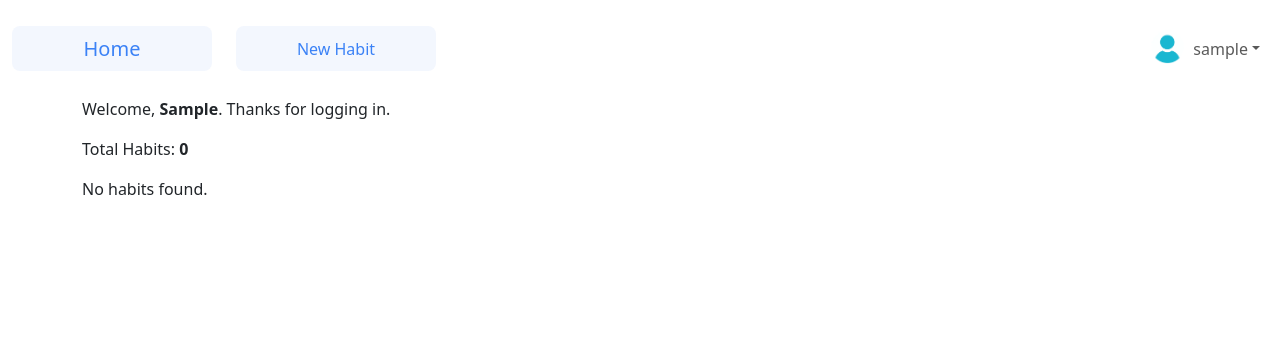
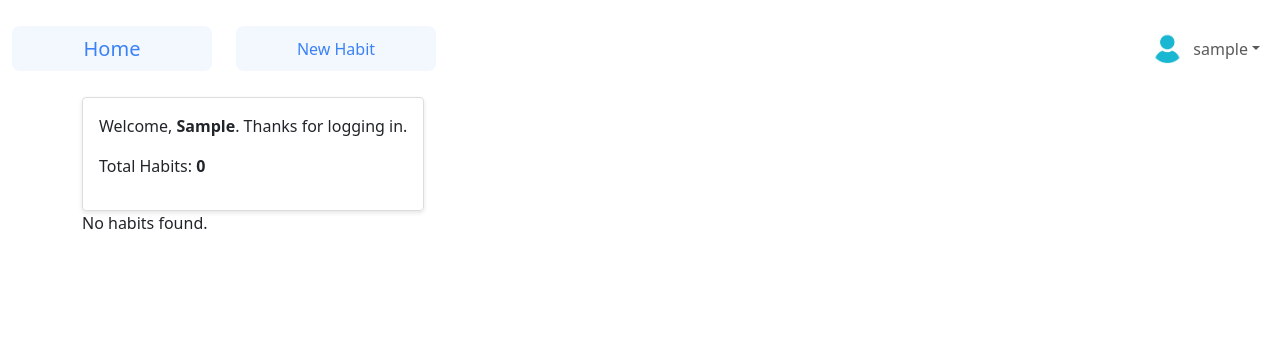
Before and after one commit to Peleda23/Habit-tracker, a Django app: page / in a window 1280 px wide. Shown: the top 357 px of the page. Run offline with Django 5.2, Linux system fonts and the light colour scheme; the visitor is signed in with stand-in values (Sample User, id 1); data that the repository does not hold is empty.

Commit message:
Added just-card class to div.

```diff
--- a/templates/heatmap.html
+++ b/templates/heatmap.html
@@ -4,8 +4,10 @@
 {% block content %}
 
 {% if user.is_authenticated %}
+<div class="just-card">
     <p>Welcome, <b>{{ user|title }}</b>. Thanks for logging in.</p>
     <p>Total Habits: <b>{{ total_habits }}</b></p>
+</div>
     {% if message %}
         <p>{{ message }}</p>
     {% else %}
```
